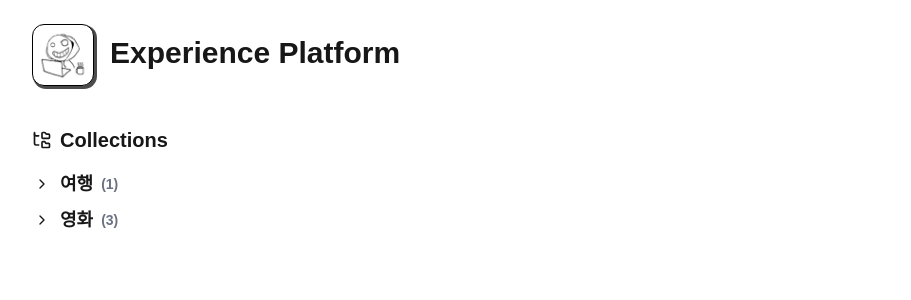
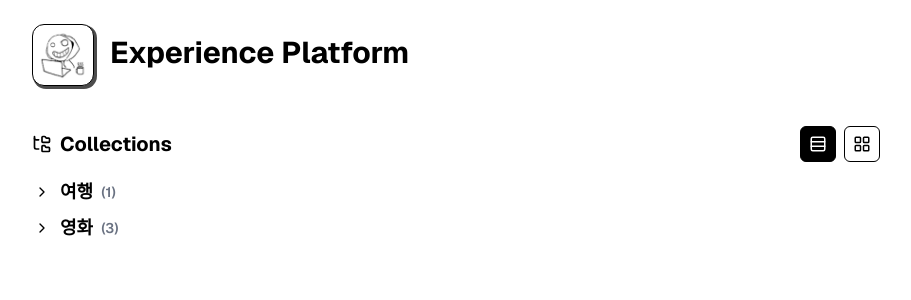
Before and after one commit to hoodify/experience_card, a Next.js app: page / in a window 1280 px wide. Shown: the top 300 px of the page, without its empty margins (184-1095 px from the left). Built offline with nearby package versions, Linux system fonts and the light colour scheme.

Commit message:
ui adjustment

```diff
--- a/app/globals.css
+++ b/app/globals.css
@@ -19,6 +19,10 @@
   }
 }
 
+html {
+  overflow-y: scroll;
+}s
+
 body {
   background: var(--background);
   color: var(--foreground);
--- a/app/page.tsx
+++ b/app/page.tsx
@@ -1,14 +1,23 @@
+"use client";
+
+import { useState } from "react";
+
 import CollectionTree from "@/components/CollectionTree";
-
+import type { ViewMode } from "@/types/view";
 import { collections } from "@/mock/collections";
 import { experiences } from "@/mock/experiences";
 
 import {
   Waypoints,
   FolderTree,
+  Rows3,
+  LayoutGrid,
 } from "lucide-react";
 
 export default function HomePage() {
+  const [viewMode, setViewMode] =
+    useState<ViewMode>("wide");
+
   return (
     <main className="max-w-4xl mx-auto w-full p-6">
       {/* Header */}
@@ -44,24 +53,76 @@ export default function HomePage() {
 
       {/* Collection */}
       <section>
+
         <div
           className="
             flex
             items-center
-            gap-2
+            justify-between
             mb-4
           "
         >
-          <FolderTree size={20} />
+          <div
+            className="
+              flex
+              items-center
+              gap-2
+            "
+          >
+            <FolderTree size={20} />
 
-          <h2 className="text-xl font-bold">
-            Collections
-          </h2>
+            <h2 className="text-xl font-bold">
+              Collections
+            </h2>
+          </div>
+
+          <div className="flex gap-2">
+            <button
+              onClick={() =>
+                setViewMode("wide")
+              }
+              className={`
+                p-2
+                border
+                border-black
+                rounded-md
+                transition-all
+                ${
+                  viewMode === "wide"
+                    ? "bg-black text-white"
+                    : "bg-white"
+                }
+              `}
+            >
+              <Rows3 size={18} />
+            </button>
+
+            <button
+              onClick={() =>
+                setViewMode("card")
+              }
+              className={`
+                p-2
+                border
+                border-black
+                rounded-md
+                transition-all
+                ${
+                  viewMode === "card"
+                    ? "bg-black text-white"
+                    : "bg-white"
+                }
+              `}
+            >
+              <LayoutGrid size={18} />
+            </button>
+          </div>
         </div>
 
         <CollectionTree
           collections={collections}
           experiences={experiences}
+          viewMode={viewMode}
         />
       </section>
     </main>
--- a/app/tag/[id]/page.tsx
+++ b/app/tag/[id]/page.tsx
@@ -2,6 +2,8 @@ import { experiences } from "@/mock/experiences";
 import TagChip from "@/components/TagChip";
 import ExperienceCard from "@/components/ExperienceCard";
 import Link from "next/link";
+
+import { ViewMode } from "@/types/view";
 
 
 
@@ -9,10 +11,13 @@ interface Props {
   params: Promise<{
     id: string;
   }>;
+
+  viewMode: ViewMode;
 }
 
 export default async function TagPage({
   params,
+  viewMode,
 }: Props) {
   const { id } = await params;
 
@@ -87,6 +92,7 @@ export default async function TagPage({
         <ExperienceCard
           key={exp.id}
           experience={exp}
+          viewMode={viewMode}
         />
       ))}
     </div>
--- a/components/CollectionNode.tsx
+++ b/components/CollectionNode.tsx
@@ -7,18 +7,23 @@ import { Collection } from "@/types/collection";
 import { Experience } from "@/types/experience";
 
 import ExperienceCard from "./ExperienceCard";
+import { ViewMode } from "@/types/view";
 
 interface Props {
   collection: Collection;
   collections: Collection[];
   experiences: Experience[];
+  viewMode: ViewMode;
 }
 
 export default function CollectionNode({
   collection,
   collections,
   experiences,
+  viewMode,
 }: Props) {
+
+
   const [isOpen, setIsOpen] = useState(false);
 
   const childCollections = collections.filter(
@@ -95,15 +100,21 @@ export default function CollectionNode({
               collection={child}
               collections={collections}
               experiences={experiences}
+              viewMode={viewMode}
             />
           ))}
 
           {/* experiences */}
-          <div className="mt-2">
+          <div className={
+              viewMode === "card"
+                ? "mt-2 flex flex-wrap gap-4"
+                : "mt-2"
+            }>
             {collectionExperiences.map((exp) => (
               <ExperienceCard
                 key={exp.id}
                 experience={exp}
+                viewMode={viewMode}
               />
             ))}
           </div>
--- a/components/CollectionTree.tsx
+++ b/components/CollectionTree.tsx
@@ -1,16 +1,19 @@
 import { Collection } from "@/types/collection";
 import { Experience } from "@/types/experience";
+import { ViewMode } from "@/types/view";
 
 import CollectionNode from "./CollectionNode";
 
 interface Props {
   collections: Collection[];
   experiences: Experience[];
+  viewMode: ViewMode;
 }
 
 export default function CollectionTree({
   collections,
   experiences,
+  viewMode,
 }: Props) {
   const rootCollections = collections.filter(
     (collection) => !collection.parentId
@@ -24,6 +27,7 @@ export default function CollectionTree({
           collection={collection}
           collections={collections}
           experiences={experiences}
+          viewMode={viewMode}
         />
       ))}
     </div>
--- a/components/ExperienceCard.tsx
+++ b/components/ExperienceCard.tsx
@@ -4,14 +4,19 @@ import { useRouter } from "next/navigation";
 
 import TagChip from "@/components/TagChip";
 import { Experience } from "@/types/experience";
+import { ViewMode } from "@/types/view";
 
 interface Props {
   experience: Experience;
+  viewMode: ViewMode;
 }
 
 export default function ExperienceCard({
   experience,
+  viewMode,
 }: Props) {
+
+
   const router = useRouter();
 
   const thumbnail = experience.media.find(
@@ -33,6 +38,94 @@ export default function ExperienceCard({
       day: "2-digit",
     }
   );
+
+  if (viewMode === "card") {
+  return (
+    <div
+      onClick={() =>
+        router.push(
+          `/experience/${experience.id}`
+        )
+      }
+      className="
+        w-64
+        border
+        border-black
+        rounded-lg
+        bg-white
+        overflow-hidden
+        cursor-pointer
+
+        transition-all
+        duration-200
+
+        hover:-translate-y-1
+        hover:shadow-lg
+      "
+    >
+      {thumbnail ? (
+        <img
+          src={thumbnail.url}
+          alt={
+            thumbnail.caption ??
+            experience.title
+          }
+          className="
+            w-full
+            h-40
+            object-cover
+          "
+        />
+      ) : (
+        <div
+          className="
+            w-full
+            h-40
+            border-b
+            flex
+            items-center
+            justify-center
+            text-gray-400
+          "
+        >
+          🖼️ Media 없음
+        </div>
+      )}
+
+      <div className="p-3">
+        <h2
+          className="
+            font-bold
+            text-lg
+            line-clamp-2
+          "
+        >
+          {experience.title}
+        </h2>
+
+        <div
+          className="
+            flex
+            flex-wrap
+            gap-1
+            mt-3
+          "
+        >
+          {experience.tags
+            .slice(0, 3)
+            .map((tag) => (
+              <TagChip
+                key={tag}
+                tag={tag}
+              />
+            ))}
+        </div>
+      </div>
+    </div>
+  );
+}
+
+
 
   return (
     <div
--- a/mock/experiences.ts
+++ b/mock/experiences.ts
@@ -803,6 +803,95 @@ Crazy Frog, 싸이 '챔피언'에 샘플링.
   visibility: "public",
   status: "published",
   source: "manual",
+},
+
+{
+  id: "movie-the-brutalist-2024",
+  title: "브루탈리스트 (2024)",
+  content: `브래디 코베 감독.
+
+유대계 헝가리인 건축가가 미국으로 건너간다.
+
+계속 이어지는 불편한 긴장감.
+불확실한 정보와 끝맺음 지어지지 않은 이야기.
+한 사람의 다양한 장면을 보여준다.
+
+필라델피아.
+데어 윌 비 블러드를 떠올리게 하는 연출.
+
+2차 세계대전 이후 미국 상황.
+성공한 미국 자본가.
+건축가와 건물주의 관계.
+
+사람과 건축물.
+머리를 다침. 구조물로서의 사람.
+라즐로 그 자체가 브루탈리즘의 구조물.
+재건이자 자본주의 세계질서가 녹아든 구조물.
+
+정육면체를 이해하기 위해서는 정육면체를 만들면 된다.
+라즐로 그 자체가 브루탈리즘 건축물.
+
+시대를 이해하기 위해 그 구조물을 본다.
+구조물이란 시대가 construct된 것이다.
+
+미국이라는 환경, 전쟁 속에서,
+자신의 한계 속에서
+(금이 감, 마약, 유대인, 이민자).
+
+시대의 구조물은 사람이다.
+시대의 구조물은 건물이다.
+
+시온주의.
+2차 세계대전과 미국 역사.
+
+"자신이 자유롭다고 오해하는 사람보다 더 절망적인 노예 상태에 있는 사람은 없다." - 괴테
+
+사람은 시대의 구조물인가.
+시대로 construct된 자신에게 자유가 있는가.
+시대의 구조물로서 자신을 바라보는 것.`,
+  author: "김정성",
+  tags: [
+    "영화",
+    "해외영화",
+    "브루탈리스트",
+    "브래디코베",
+    "건축",
+    "건축가",
+    "브루탈리즘",
+    "라즐로",
+    "미국",
+    "미국사",
+    "필라델피아",
+    "헝가리",
+    "유대인",
+    "이민자",
+    "시온주의",
+    "제2차세계대전",
+    "전후미국",
+    "자본주의",
+    "미국자본가",
+    "예술가",
+    "정체성",
+    "자유",
+    "구조",
+    "구조물",
+    "인간과환경",
+    "시대정신",
+    "역사",
+    "철학",
+    "실존",
+    "사회구조",
+    "재건",
+    "해석",
+    "문장으로기억되는영화",
+    "데어윌비블러드"
+  ],
+  media: [],
+  collectionIds: ["movie-overseas"],
+  createdAt: "2026-06-14T00:30:00+09:00",
+  visibility: "public",
+  status: "published",
+  source: "manual",
 }
 
 
--- /dev/null
+++ b/types/view.ts
@@ -0,0 +1,3 @@
+export type ViewMode =
+  | "wide"
+  | "card";
```
